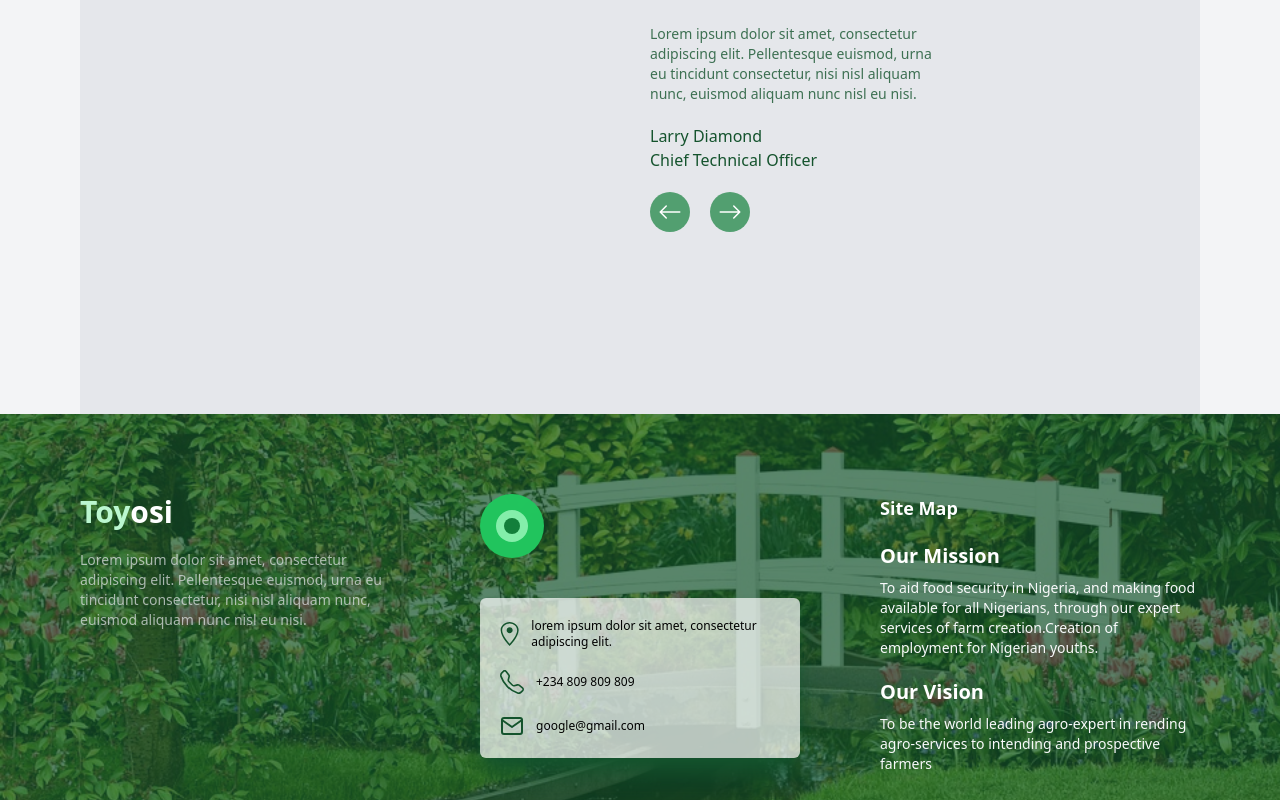
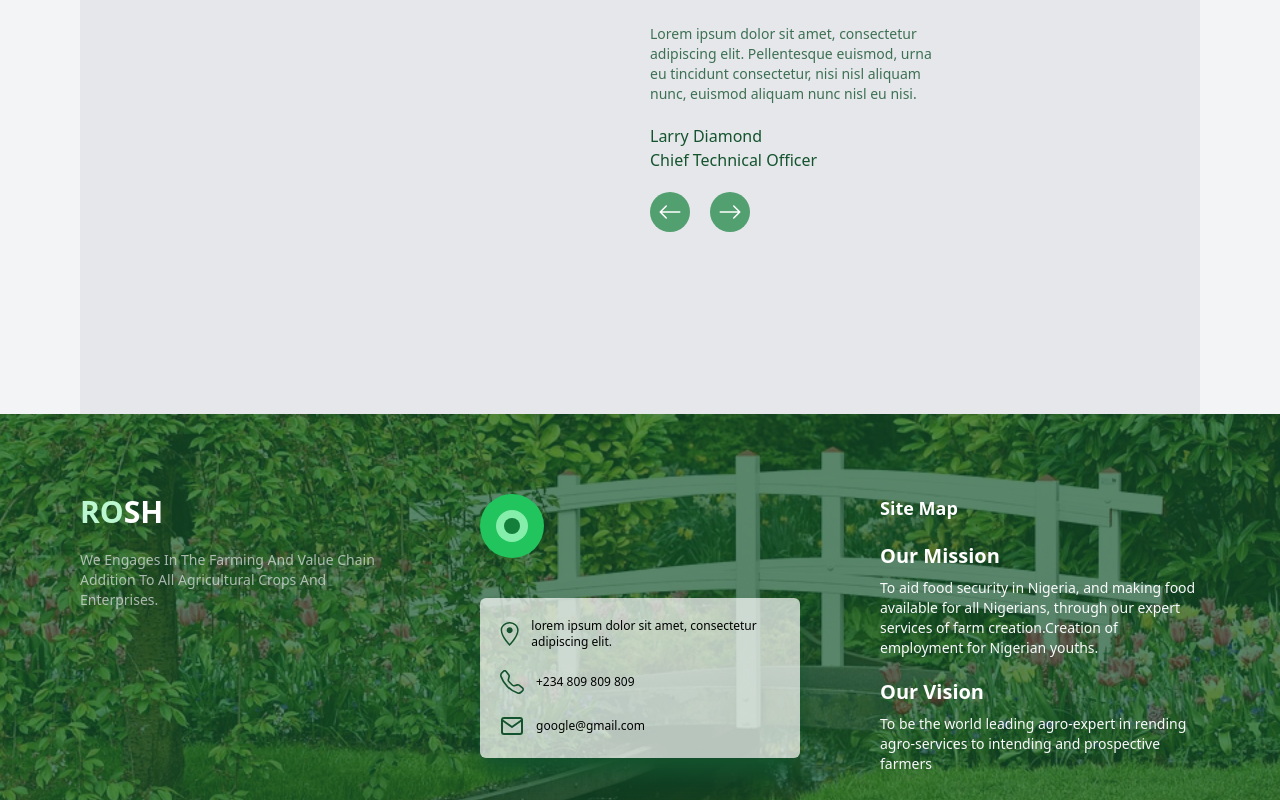
Before and after one commit to olatoyosi/olatoyosi.github.io, a React (Create React App) app: page / in a window 1280 px wide. Shown: the part 2000-2800 px from the top of the page. Built offline with nearby package versions, Linux system fonts and the light colour scheme.

Commit message:
Fixed title

```diff
--- a/src/components/layouts/Footer.jsx
+++ b/src/components/layouts/Footer.jsx
@@ -10,13 +10,10 @@ const Footer = () => {
                 <div className='grid grid-cols-1 md:grid-cols-3 gap-10 md:gap-20'>
                     <div>
                         <h1 className="text-3xl font-bold text-white">
-                            <span className="text-green-200">Toy</span>osi
+                            <span className="text-green-200">RO</span>SH
                         </h1>
                         <p className="text-gray-200 mt-5 text-sm opacity-70">
-                            Lorem ipsum dolor sit amet, consectetur adipiscing elit.
-                            Pellentesque euismod, urna eu tincidunt consectetur,
-                            nisi nisl aliquam nunc, euismod aliquam nunc nisl eu
-                            nisi.
+                            We Engages In The Farming And Value Chain Addition To All Agricultural Crops And Enterprises.
                         </p>
                     </div>
                     <div>
--- a/src/components/layouts/Nav.jsx
+++ b/src/components/layouts/Nav.jsx
@@ -9,7 +9,7 @@ const Nav = () => {
 
     return (
         <nav className="flex bg-green-700/70 justify-between text-xs px-5 py-2 items-center sm:px-20">
-            <h1 className='text-xl font-bold tracking-tight text-black'>Toyosi</h1>
+            <h1 className='text-xl font-bold tracking-tight text-black'>ROSH</h1>
             <div className="relative">
                 <button className="sm:hidden text-gray-700 text-xs outline-none" onClick={toggle}>
                     <AiOutlineMenu className={`w-6 h-6 ${isToggled ? "hidden":"" }`}/>
```
